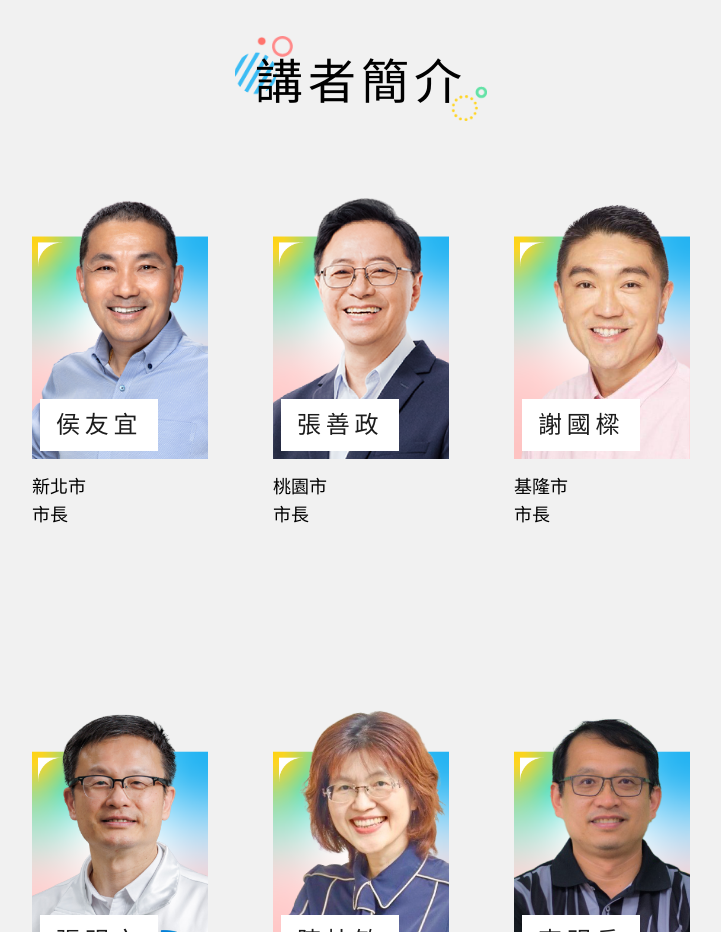
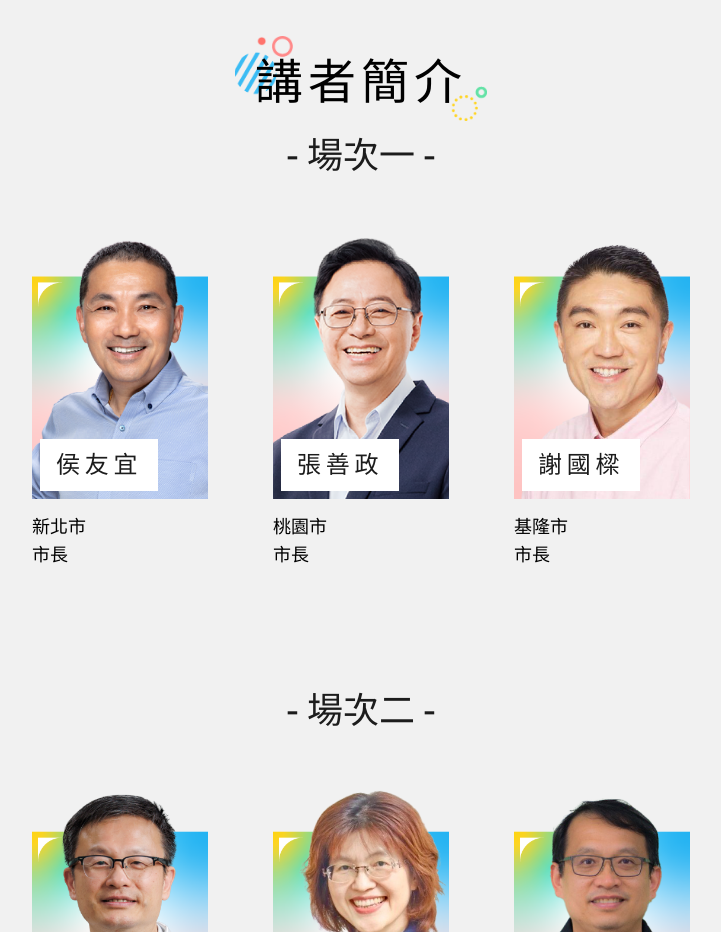
Before and after one commit to jackietsairock/SDGsforum, a Vue app: page / in a window 1280 px wide. Shown: the part 3700-4632 px from the top of the page, without its empty margins (279-1000 px from the left). Built offline with nearby package versions, Linux system fonts and the light colour scheme.

Commit message:
新增講者圖片，調整顯示樣式及顏色

```diff
--- a/src/components/Speaker.vue
+++ b/src/components/Speaker.vue
@@ -178,7 +178,7 @@
     <Title :infoData="infoData" />
     <!--<p class="text-black text-base text-center mb-6">*順序依議程表排列</p>-->
     <div v-for="(group, idx)  in speakerGroups" :key="group.type" :class="['speaker_group',{'mb-15': idx === 0}]">
-      <!--<p class="text-4xl text-center ms:text-6xl" :style="['font-weight: 500;',{color: idx === 0 ? 'rgb(93, 246, 254)' : 'rgb(63, 154, 209)'}]">- {{ group.type }} -</p>-->
+      <p class="text-4xl text-center ms:text-6xl" :style="['font-weight: 500;',{color: idx === 0 ? '#1c1c1c' : '#1c1c1c'}]">- {{ group.type }} -</p>
       <div class="speaker_box max-w-[1366px] p-0 mx-auto flex flex-row flex-wrap items-start justify-center gap-[25px] sm:p-10 sm:gap-[25px] sm:flex-row sm:items-start">
         <div v-for="(item, idx) in group.items" :key="`${group.type}-${idx}`" class="speaker_item text-left flex flex-col items-center py-5 px-1 w-[33%] sm:px-5 lg:w-[18%]"
           :class="{ 'speaker_item--clickable': showSpeakerProfile }"
```
Also changed, not shown: src/assets/image/speaker-7.png (added).
